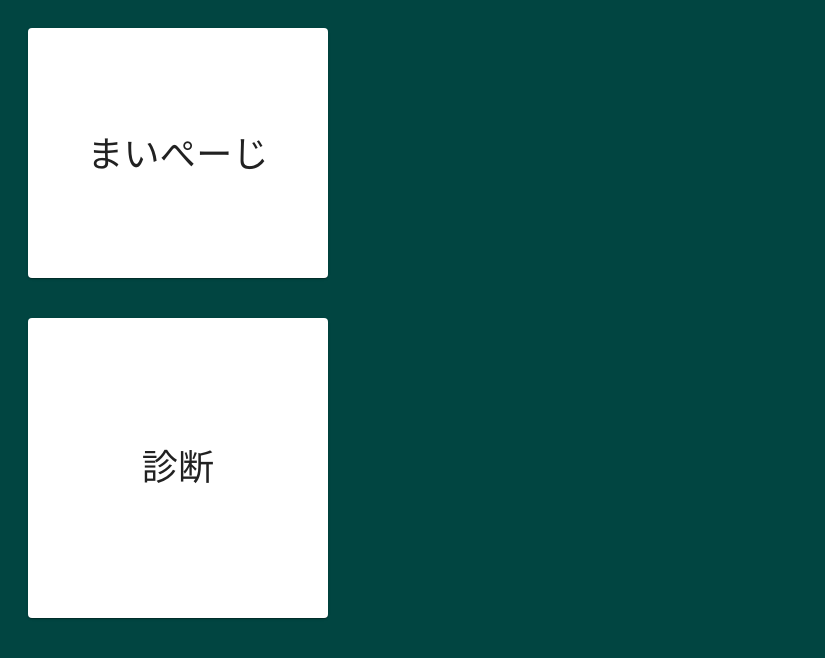
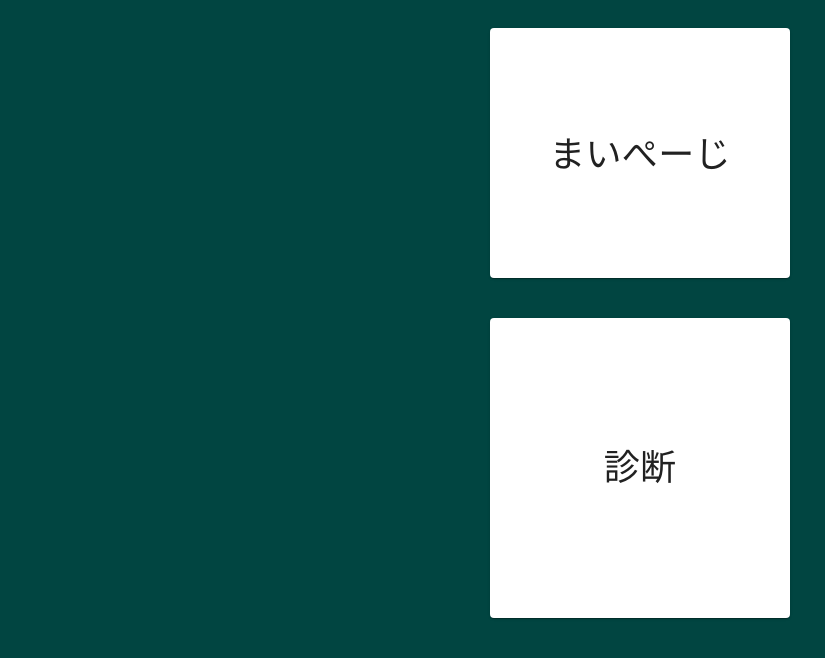
Before and after one commit to ShunsukeNaka/nishi-prj-c-ient, a React (Vite) app: page / in a window 1280 px wide. Shown: the top 658 px of the page, without its empty margins (0-825 px from the left). Built offline with nearby package versions, Linux system fonts and the light colour scheme; some icons are missing.

Commit message:
add home

```diff
--- a/src/pages/Home.tsx
+++ b/src/pages/Home.tsx
@@ -7,7 +7,7 @@ function Home() {
 
   return (
     <>
-      <Stack direction="column">
+      <Stack direction="column" sx={{alignItems: "center"}}>
         <Card sx={{ width: "300px", height: "250px", margin: "20px" }}>
           <CardActionArea
             sx={{ textAlign: "center", height: "100%" }}
```
